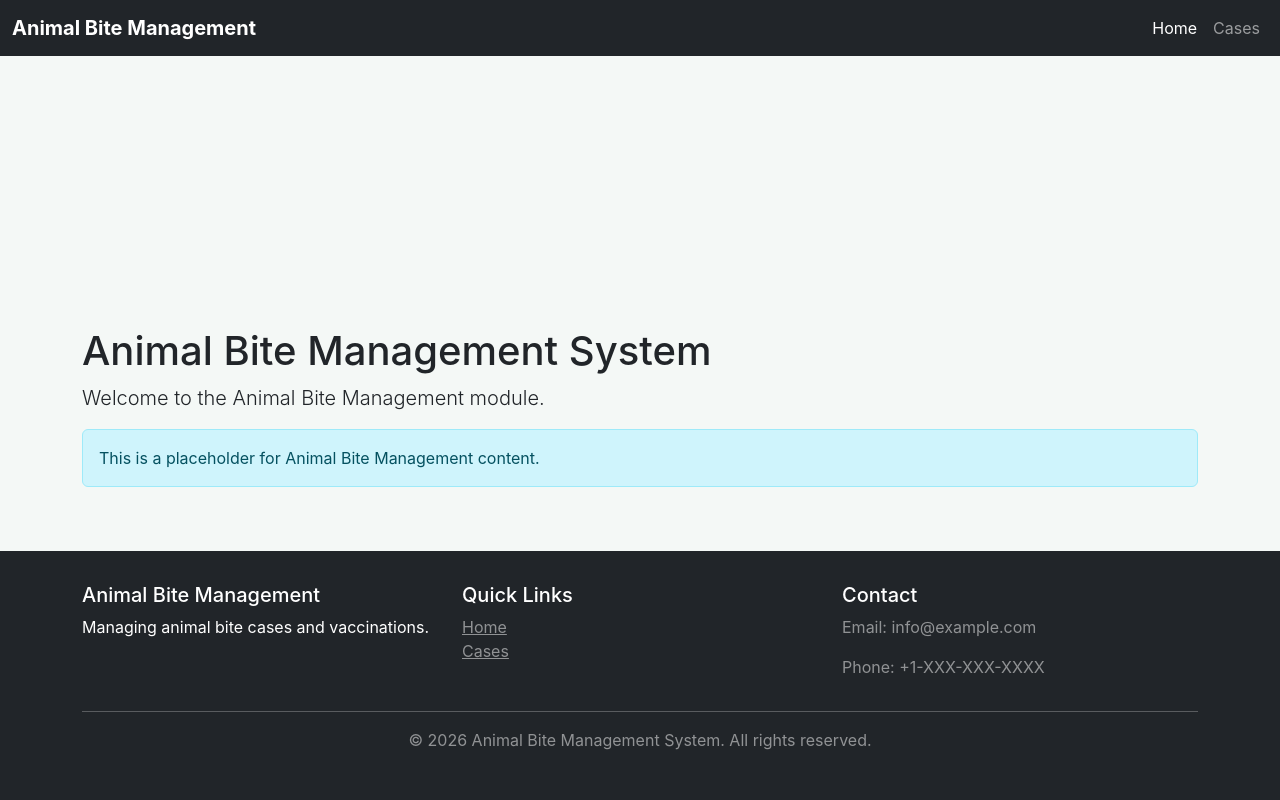
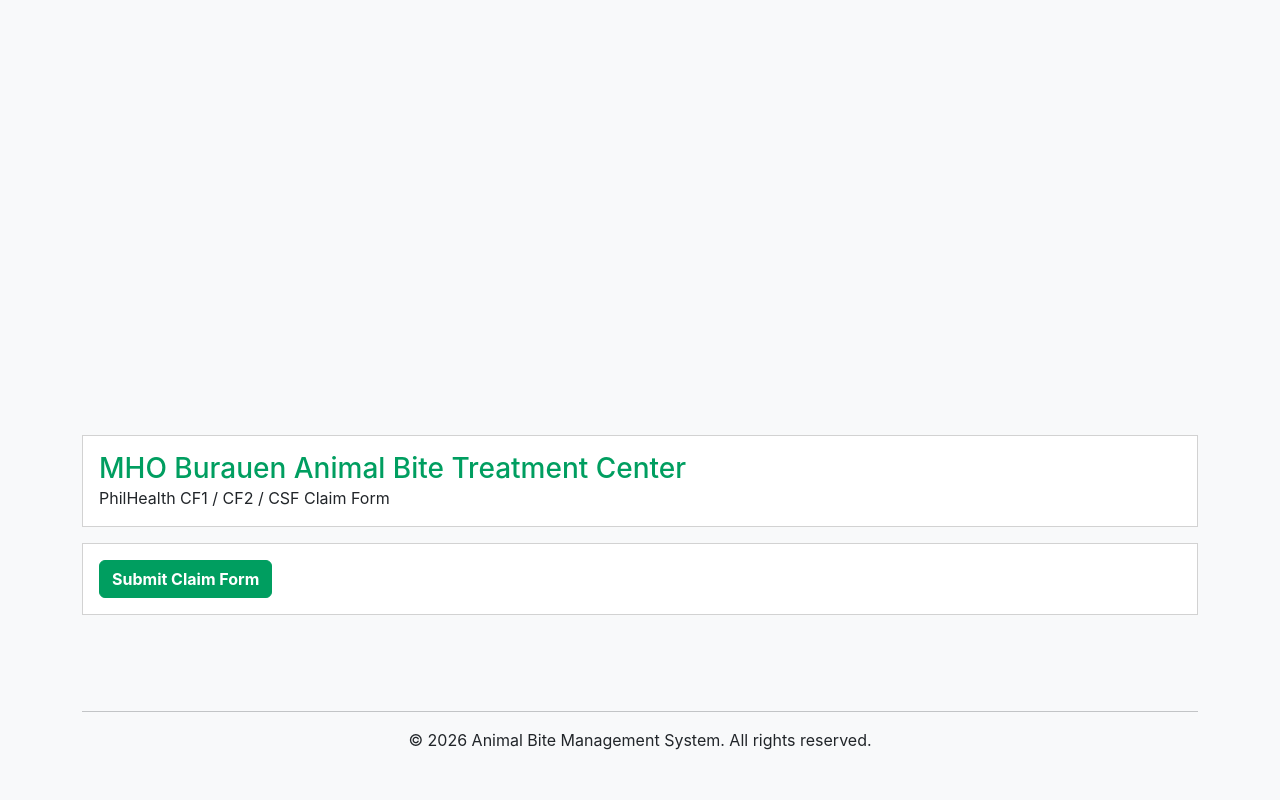
Before and after one commit to santosemmanuel/MHO, a Django app: page /animalBite/ in a window 1280 px wide. Run offline with Django 5.2, Linux system fonts and the light colour scheme; some libraries are stand-ins or nearby versions.

Commit message:
"Upload Update"
Co-authored-by: Copilot <copilot@github.com>

```diff
--- a/animal_bite/templates/animal_bite/footer.html
+++ b/animal_bite/templates/animal_bite/footer.html
@@ -4,26 +4,8 @@
     <!-- Footer -->
     <footer>
       <div class="container">
-        <div class="row">
-          <div class="col-md-4">
-            <h5>Animal Bite Management</h5>
-            <p>Managing animal bite cases and vaccinations.</p>
-          </div>
-          <div class="col-md-4">
-            <h5>Quick Links</h5>
-            <ul class="list-unstyled">
-              <li><a href="#" class="text-white-50">Home</a></li>
-              <li><a href="#" class="text-white-50">Cases</a></li>
-            </ul>
-          </div>
-          <div class="col-md-4">
-            <h5>Contact</h5>
-            <p class="text-white-50">Email: info@example.com</p>
-            <p class="text-white-50">Phone: +1-XXX-XXX-XXXX</p>
-          </div>
-        </div>
         <hr class="bg-white-50" />
-        <div class="text-center text-white-50">
+        <div class="text-center">
           <p>&copy; 2026 Animal Bite Management System. All rights reserved.</p>
         </div>
       </div>
--- a/animal_bite/templates/animal_bite/header.html
+++ b/animal_bite/templates/animal_bite/header.html
@@ -21,38 +21,12 @@
         flex: 1;
       }
       footer {
-        background-color: #212529;
-        color: #fff;
         padding: 2rem 0;
         margin-top: 3rem;
       }
     </style>
   </head>
-  <body>
-    <!-- Header -->
-    <header>
-      <nav class="navbar navbar-expand-lg navbar-dark bg-dark">
-        <div class="container-fluid">
-          <a class="navbar-brand" href="#">Animal Bite Management</a>
-          <button
-            class="navbar-toggler"
-            type="button"
-            data-bs-toggle="collapse"
-            data-bs-target="#navbarNav"
-          >
-            <span class="navbar-toggler-icon"></span>
-          </button>
-          <div class="collapse navbar-collapse" id="navbarNav">
-            <ul class="navbar-nav ms-auto">
-              <li class="nav-item">
-                <a class="nav-link active" href="#">Home</a>
-              </li>
-              <li class="nav-item"><a class="nav-link" href="#">Cases</a></li>
-            </ul>
-          </div>
-        </div>
-      </nav>
-    </header>
+  <body style="background-color: #F8F9FA;"">
 
     <!-- Main Content -->
     <main></main>
--- a/animal_bite/templates/animal_bite/index.html
+++ b/animal_bite/templates/animal_bite/index.html
@@ -1,10 +1,33 @@
 {% include 'animal_bite/header.html' %}
 
-<div class="container mt-5">
-  <h1>Animal Bite Management System</h1>
-  <p class="lead">Welcome to the Animal Bite Management module.</p>
-  <div class="alert alert-info" role="alert">
-    This is a placeholder for Animal Bite Management content.
+<div class="container" style="width: 100%">
+  <div class="card rounded-0 my-3">
+    <div class="card-body">
+      <div class="d-flex align-items-center">
+        <div>
+          <h3 class="mb-0" style="color: #009e60">
+            MHO Burauen Animal Bite Treatment Center
+          </h3>
+          <div class="subtitle">PhilHealth CF1 / CF2 / CSF Claim Form</div>
+        </div>
+      </div>
+      <i class="fa-solid fa-dog header-icon-right"></i>
+    </div>
+  </div>
+  <div class="card rounded-0">
+    <div class="card-body">
+      <button
+        class="btn btn-light"
+        style="
+          background-color: #009e60;
+          border-color: #009e60;
+          color: #ffff;
+          font-weight: bold;
+        "
+      >
+        Submit Claim Form
+      </button>
+    </div>
   </div>
 </div>
 
```
